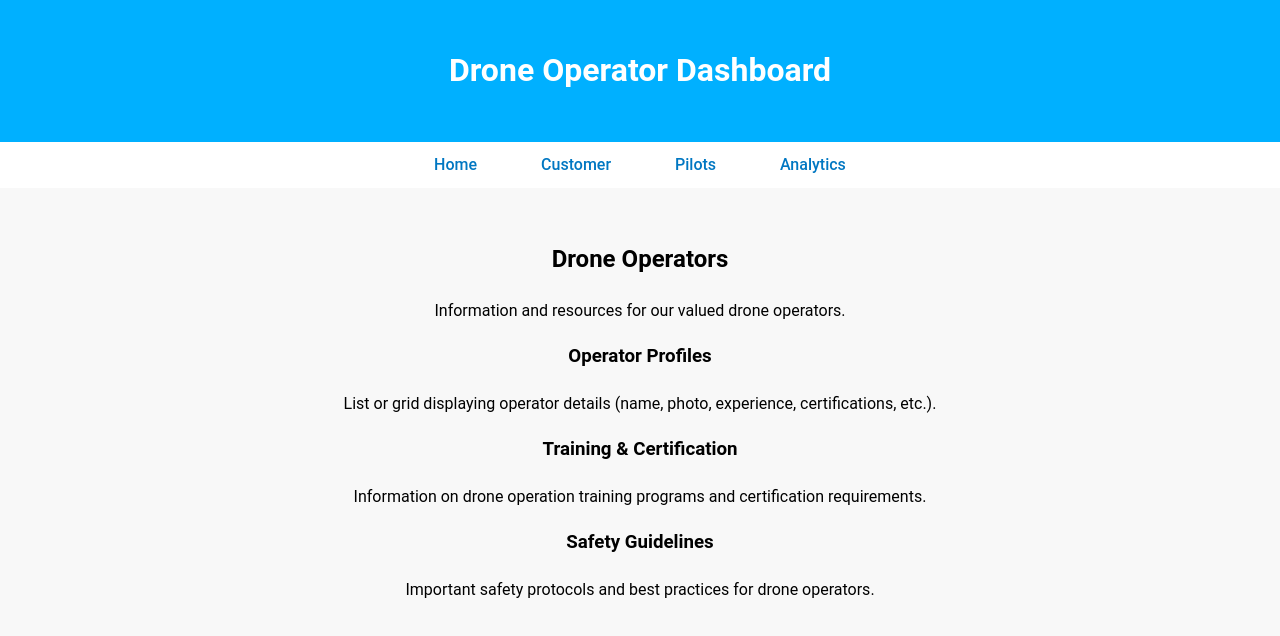
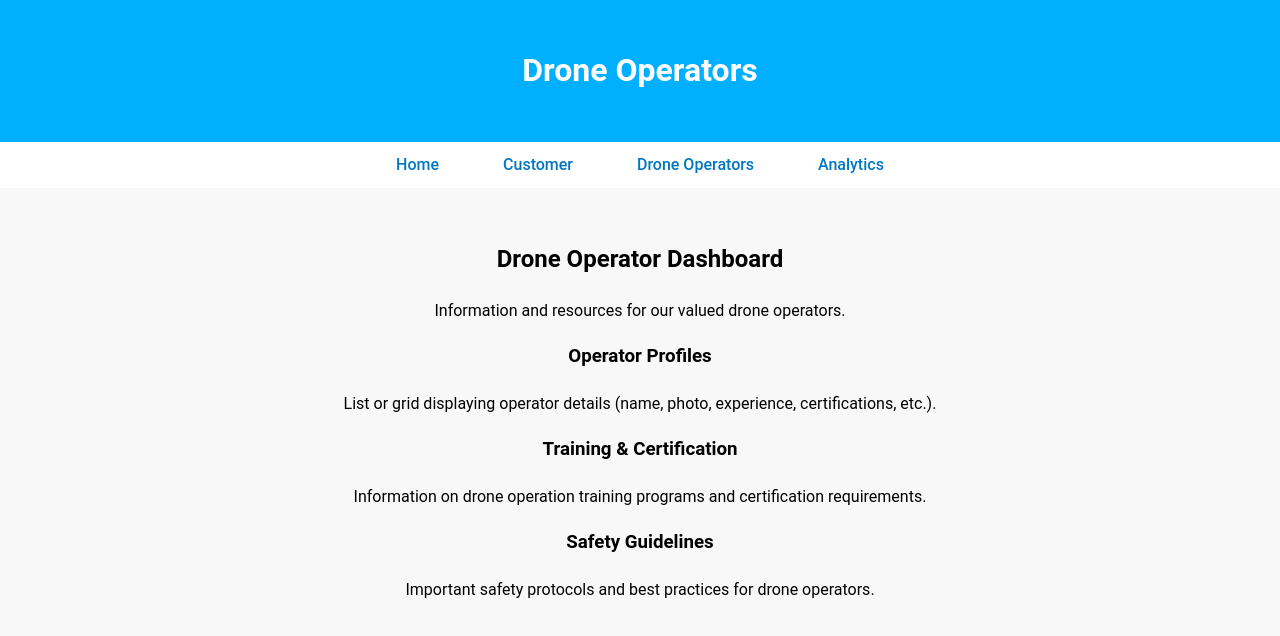
Before and after one commit to pctrainor/Drone_Front_End, a plain HTML site: page pilots.html in a window 1280 px wide. Drawn offline with Linux system fonts and the light colour scheme.

Commit message:
modified nav layout

```diff
--- a/pilots.html
+++ b/pilots.html
@@ -8,16 +8,16 @@
 </head>
 <body>
   <header id="myHeader">
-    <h1>Drone Operator Dashboard</h1>
+    <h1>Drone Operators</h1>
   </header>
   <nav>
     <a href="index.html">Home</a>
     <a href="customer.html">Customer</a>
-    <a href="pilots.html">Pilots</a>
+    <a href="pilots.html">Drone Operators</a>
     <a href="analytics.html">Analytics</a>
   </nav>
   <main>
-    <h2>Drone Operators</h2>
+    <h2>Drone Operator Dashboard</h2>
     <p>Information and resources for our valued drone operators.</p>
 
     <section class="operators-section">
```
Also changed, not shown: analytics.html (+2 -2 lines), customer.html (+1 -1 lines), index.html (+1 -1 lines).
